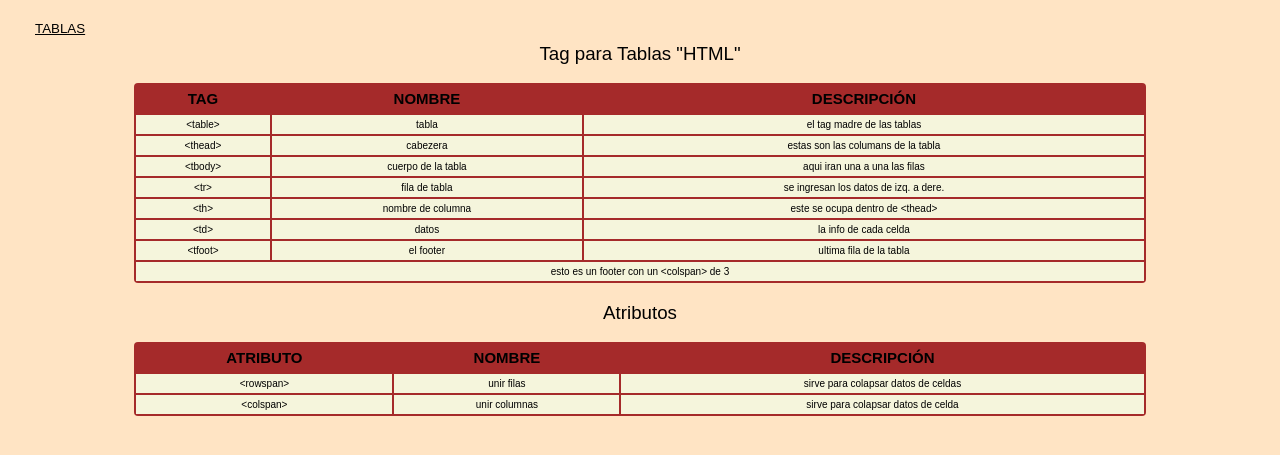
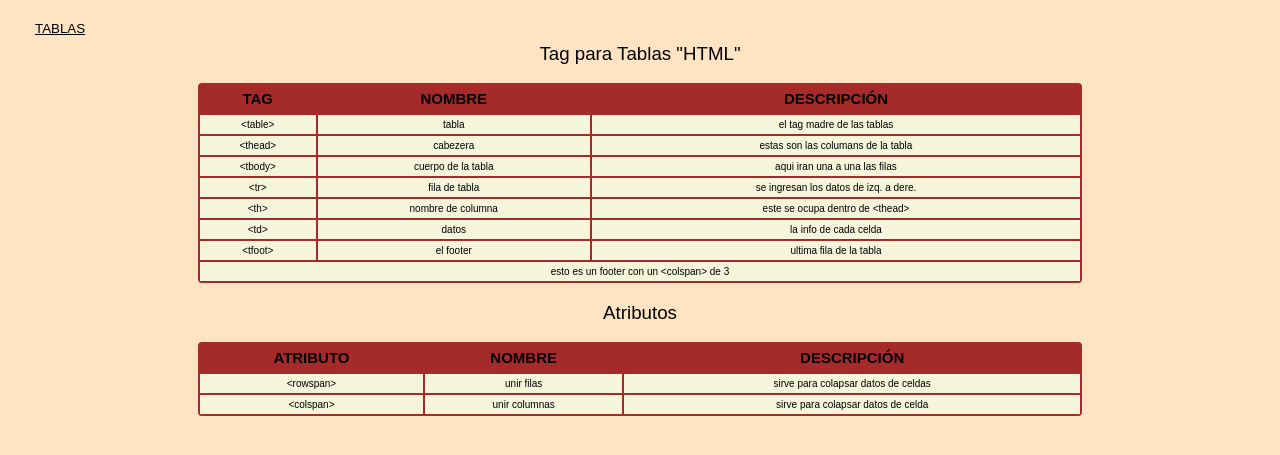
Before and after one commit to victormelladobuvinic-cpu/cheat-sheet, a plain HTML site: page index.html in a window 1280 px wide. Shown: the part 69-524 px from the top of the page. Drawn offline with Linux system fonts and the light colour scheme.

Commit message:
Update styles.css

```diff
--- a/styles.css
+++ b/styles.css
@@ -22,7 +22,7 @@ table {
   min-width: 400px;
   border-radius: 4px;
   margin: 0 auto;
-  width: 80%
+  width: 70%
     }
   th {
  background-color: brown;
```
